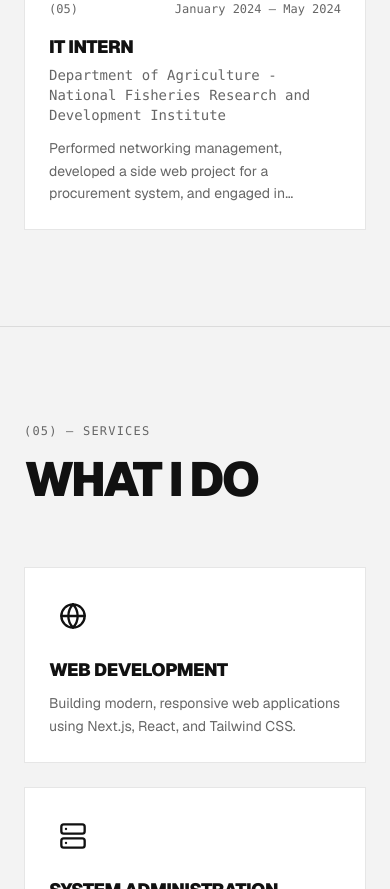
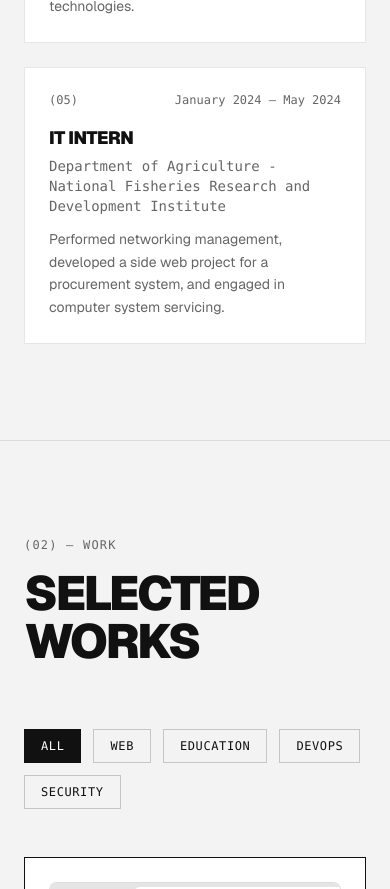
Before and after one commit to Nenjii/my-portfolio, a Next.js app: page / in a window 390 px wide. Shown: the part 3120-4009 px from the top of the page. Built offline with nearby package versions, Linux system fonts and the light colour scheme.

Commit message:
Smart Column Grid

```diff
--- a/app/globals.css
+++ b/app/globals.css
@@ -38,15 +38,21 @@ html {
 }
 
 body {
-  color: var(--foreground);
-  background: var(--background);
+  color: #111111;
+  background: #F3F3F3;
   font-family: var(--font-geist-sans), system-ui, sans-serif;
   /* Swiss Grid Background */
   background-image:
     linear-gradient(var(--grid-color) 1px, transparent 1px),
     linear-gradient(90deg, var(--grid-color) 1px, transparent 1px);
   background-size: 20px 20px;
-  transition: background-color 0.3s ease, color 0.3s ease;
+  transition: background-color 0.3s ease, color 0.3s ease, background-image 0.3s ease;
+}
+
+.dark body,
+html.dark body {
+  color: #F3F3F3;
+  background: #0A0A0A;
 }
 
 /* Infinite Marquee Animation */
--- a/app/page.tsx
+++ b/app/page.tsx
@@ -1,7 +1,6 @@
 import Hero from "@/components/sections/Hero";
 import About from "@/components/sections/About";
 import Projects from "@/components/sections/Projects";
-import Services from "@/components/sections/Services";
 import Blogs from "@/components/sections/Blogs";
 import Contact from "@/components/sections/Contact";
 import Footer from "@/components/sections/Footer";
@@ -28,9 +27,6 @@ export default function Home() {
       {/* ABOUT SECTION */}
       <About />
 
-      {/* SERVICES SECTION */}
-      <Services />
-
       {/* PROJECTS SECTION */}
       <Projects />
 
--- a/src/components/sections/About.tsx
+++ b/src/components/sections/About.tsx
@@ -1,3 +1,5 @@
+"use client";
+
 export default function About() {
   const experiences = [
     {
@@ -42,8 +44,57 @@ export default function About() {
     }
   ];
 
+  // Smart grid: calculate span for last row items to fill the full width
+  const getGridSpan = (index: number, total: number) => {
+    const remainder = total % 3;
+    const isLastRow = index >= total - remainder;
+
+    if (remainder === 0 || !isLastRow) {
+      return ""; // Normal single column
+    }
+
+    // Last row with odd items
+    if (remainder === 1) {
+      // 1 item in last row - span all 3 columns
+      return "md:col-span-2 lg:col-span-3";
+    } else if (remainder === 2) {
+      // 2 items in last row - each spans 1.5 columns (so we use col-span-3/2 approach)
+      // On lg: first item spans 2 cols, second spans 1 (or both span 1.5 via custom)
+      // Simpler: both span 3 cols on lg grid of 6
+      return "lg:col-span-1"; // Keep as is, but we'll use a 6-col grid for better math
+    }
+
+    return "";
+  };
+
+  // Better approach: use CSS grid with auto-fill
+  const getSmartGridClass = (index: number, total: number) => {
+    const remainder = total % 3;
+    const positionInLastRow = index - (total - remainder);
+
+    if (remainder === 0) return "";
+    if (index < total - remainder) return "";
+
+    // Last row handling
+    if (remainder === 1) {
+      return "md:col-span-2 lg:col-span-3"; // Single item spans full width
+    }
+    if (remainder === 2) {
+      // Two items: on lg, we want them to split the 3 columns
+      // First gets 2 cols, second gets 1 col OR we do 1.5 each
+      // Using a hack: first item col-span-2, second col-span-1 on lg (uneven but fills)
+      // Better: both get roughly half - but CSS grid doesn't do .5
+      // Solution: Use col-span-2 for first, col-span-1 for second at lg breakpoint
+      // This creates 2/3 + 1/3 split, not ideal
+      // Alternative: on last row with 2 items, make each col-span-1 but center them
+      // Best UX: Make the grid container use a different layout for the last row
+      return ""; // We'll handle this differently
+    }
+    return "";
+  };
+
   return (
-    <section id="about" className="py-24 px-6 border-t border-[#111111]/10 dark:border-white/10 bg-[#F3F3F3] dark:bg-[#0A0A0A]">
+    <section id="about" className="py-24 px-6 border-t border-[#111111]/10 dark:border-white/10 bg-[#F3F3F3] dark:bg-[#0A0A0A] transition-colors duration-300">
       <div className="max-w-7xl mx-auto">
         {/* Section Header */}
         <div className="mb-16">
@@ -103,14 +154,36 @@ export default function About() {
           </div>
         </div>
 
-        {/* Bottom Row: Experience - Full Width */}
+        {/* Bottom Row: Experience - Smart 3-Column Grid */}
         <div>
           <p className="text-xs font-mono text-[#666666] dark:text-[#999999] tracking-widest mb-8">EXPERIENCE</p>
           <div className="grid grid-cols-1 md:grid-cols-2 lg:grid-cols-3 gap-6">
-            {experiences.map((exp) => (
+            {experiences.map((exp, index) => {
+              const total = experiences.length;
+              const remainder = total % 3;
+              const isLastRow = index >= total - remainder && remainder !== 0;
+
+              // Calculate span for last row items
+              let spanClass = "";
+              if (isLastRow) {
+                if (remainder === 1) {
+                  // 1 item: span all 3 columns
+                  spanClass = "md:col-span-2 lg:col-span-3";
+                } else if (remainder === 2) {
+                  // 2 items: on lg, each takes 1.5 cols (impossible), so first takes 2, second takes 1
+                  // Or we can make them both span 1 and center - but that leaves gaps
+                  // Best: first spans 2 cols on lg only
+                  const posInLastRow = index - (total - remainder);
+                  if (posInLastRow === 0) {
+                    spanClass = "lg:col-span-2";
+                  }
+                }
+              }
+
+              return (
                 <div
                   key={exp.id}
-                className="p-6 border border-[#111111]/10 dark:border-white/10 bg-white dark:bg-[#111111] group hover:border-[#111111] dark:hover:border-white/30 transition-colors"
+                  className={`p-6 border border-[#111111]/10 dark:border-white/10 bg-white dark:bg-[#111111] group hover:border-[#111111] dark:hover:border-white/30 transition-colors ${spanClass}`}
                 >
                   <div className="flex justify-between items-start mb-4">
                     <span className="text-xs font-mono text-[#666666] dark:text-[#999999]">({exp.id})</span>
@@ -118,11 +191,12 @@ export default function About() {
                   </div>
                   <h3 className="text-lg font-black mb-1 tracking-tight text-[#111111] dark:text-[#F3F3F3]">{exp.role.toUpperCase()}</h3>
                   <p className="text-sm font-mono text-[#666666] dark:text-[#999999] mb-3">{exp.company}</p>
-                <p className="text-sm text-[#666666] dark:text-[#999999] leading-relaxed line-clamp-3">
+                  <p className="text-sm text-[#666666] dark:text-[#999999] leading-relaxed">
                     {exp.description}
                   </p>
                 </div>
-            ))}
+              );
+            })}
           </div>
         </div>
       </div>
--- a/src/components/sections/Contact.tsx
+++ b/src/components/sections/Contact.tsx
@@ -123,7 +123,7 @@ export default function Contact() {
   };
 
   return (
-    <section id="contact" className="py-24 px-6 border-t border-[#111111]/10 dark:border-white/10 bg-[#F3F3F3] dark:bg-[#0A0A0A]">
+    <section id="contact" className="py-24 px-6 border-t border-[#111111]/10 dark:border-white/10 bg-[#F3F3F3] dark:bg-[#0A0A0A] transition-colors duration-300">
       <div className="max-w-7xl mx-auto">
         {/* Content Grid - Form on right aligned with header */}
         <div className="grid grid-cols-1 lg:grid-cols-2 gap-16 items-start">
--- a/src/components/sections/Footer.tsx
+++ b/src/components/sections/Footer.tsx
@@ -2,7 +2,7 @@
 
 export default function Footer() {
   return (
-    <footer className="py-8 px-6 bg-[#F3F3F3] dark:bg-[#0A0A0A]">
+    <footer className="py-8 px-6 bg-[#F3F3F3] dark:bg-[#0A0A0A] transition-colors duration-300">
       <div className="max-w-7xl mx-auto flex flex-col md:flex-row items-center justify-between gap-4">
         <p className="text-[10px] font-mono text-[#666666] dark:text-[#999999] tracking-wide order-2 md:order-1">
           © 2025 NINO DUQUE. All rights reserved.
--- a/src/components/sections/Hero.tsx
+++ b/src/components/sections/Hero.tsx
@@ -5,7 +5,7 @@ import TechStackMarquee from "@/components/ui/TechStackMarquee";
 
 export default function Hero() {
   return (
-    <section id="home" className="min-h-screen flex flex-col justify-center bg-[#F3F3F3] dark:bg-[#0A0A0A]">
+    <section id="home" className="min-h-screen flex flex-col justify-center bg-[#F3F3F3] dark:bg-[#0A0A0A] transition-colors duration-300">
       <div className="px-6">
         <div className="max-w-7xl mx-auto w-full">
           {/* Main content grid with Profile Card - aligned from top */}
--- a/src/components/sections/Projects.tsx
+++ b/src/components/sections/Projects.tsx
@@ -110,7 +110,7 @@ export default function Projects() {
   };
 
   return (
-    <section id="work" className="py-24 px-6 border-t border-[#111111]/10 dark:border-white/10 bg-[#F3F3F3] dark:bg-[#0A0A0A]">
+    <section id="work" className="py-24 px-6 border-t border-[#111111]/10 dark:border-white/10 bg-[#F3F3F3] dark:bg-[#0A0A0A] transition-colors duration-300">
       <div className="max-w-7xl mx-auto">
         {/* Section Header */}
         <div className="mb-16">
--- a/src/components/sections/Services.tsx
+++ /dev/null
@@ -1,80 +0,0 @@
-"use client";
-
-import { Code, Server, Palette, Shield, Database, Globe } from "lucide-react";
-import AnimateOnScroll from "@/components/ui/AnimateOnScroll";
-
-interface Service {
-  icon: React.ReactNode;
-  title: string;
-  description: string;
-}
-
-export default function Services() {
-  const services: Service[] = [
-    {
-      icon: <Globe size={28} />,
-      title: "Web Development",
-      description: "Building modern, responsive web applications using Next.js, React, and Tailwind CSS.",
-    },
-    {
-      icon: <Server size={28} />,
-      title: "System Administration",
-      description: "Managing servers, virtualization, and network infrastructure for enterprise systems.",
-    },
-    {
-      icon: <Shield size={28} />,
-      title: "Cybersecurity",
-      description: "Implementing security protocols, penetration testing, and vulnerability assessments.",
-    },
-    {
-      icon: <Database size={28} />,
-      title: "Database Management",
-      description: "Designing and optimizing MySQL, PostgreSQL, and NoSQL database solutions.",
-    },
-    {
-      icon: <Palette size={28} />,
-      title: "Graphic Design",
-      description: "Creating visual content including posters, jerseys, and brand identity materials.",
-    },
-    {
-      icon: <Code size={28} />,
-      title: "IT Education",
-      description: "Teaching programming, networking, and cybersecurity courses at university level.",
-    },
-  ];
-
-  return (
-    <section id="services" className="py-24 px-6 border-t border-[#111111]/10 dark:border-white/10 bg-[#F3F3F3] dark:bg-[#0A0A0A]">
-      <div className="max-w-7xl mx-auto">
-        {/* Section Header */}
-        <AnimateOnScroll animation="fade-up">
-          <div className="mb-16">
-            <p className="text-xs font-mono text-[#666666] dark:text-[#999999] tracking-widest mb-4">(05) — SERVICES</p>
-            <h2 className="text-5xl md:text-7xl font-black tracking-tighter text-[#111111] dark:text-[#F3F3F3]">
-              WHAT I DO
-            </h2>
-          </div>
-        </AnimateOnScroll>
-
-        {/* Services Grid */}
-        <div className="grid grid-cols-1 md:grid-cols-2 lg:grid-cols-3 gap-6">
-          {services.map((service, index) => (
-            <AnimateOnScroll key={service.title} animation="fade-up" delay={index * 100}>
-              <div className="group p-6 bg-white dark:bg-[#111111] border border-[#111111]/10 dark:border-white/10 hover:border-[#111111] dark:hover:border-white/30 transition-all duration-300">
-                <div className="w-12 h-12 flex items-center justify-center mb-4 text-[#111111] dark:text-[#F3F3F3] group-hover:scale-110 transition-transform">
-                  {service.icon}
-                </div>
-                <h3 className="text-lg font-black mb-2 tracking-tight text-[#111111] dark:text-[#F3F3F3]">
-                  {service.title.toUpperCase()}
-                </h3>
-                <p className="text-sm text-[#666666] dark:text-[#999999] leading-relaxed">
-                  {service.description}
-                </p>
-              </div>
-            </AnimateOnScroll>
-          ))}
-        </div>
-      </div>
-    </section>
-  );
-}
```
Also changed, not shown: src/components/sections/Blogs.tsx (+26 -5 lines), tailwind.config.ts (+6 -5 lines). Lines whose indentation alone changed are shown as unchanged.
